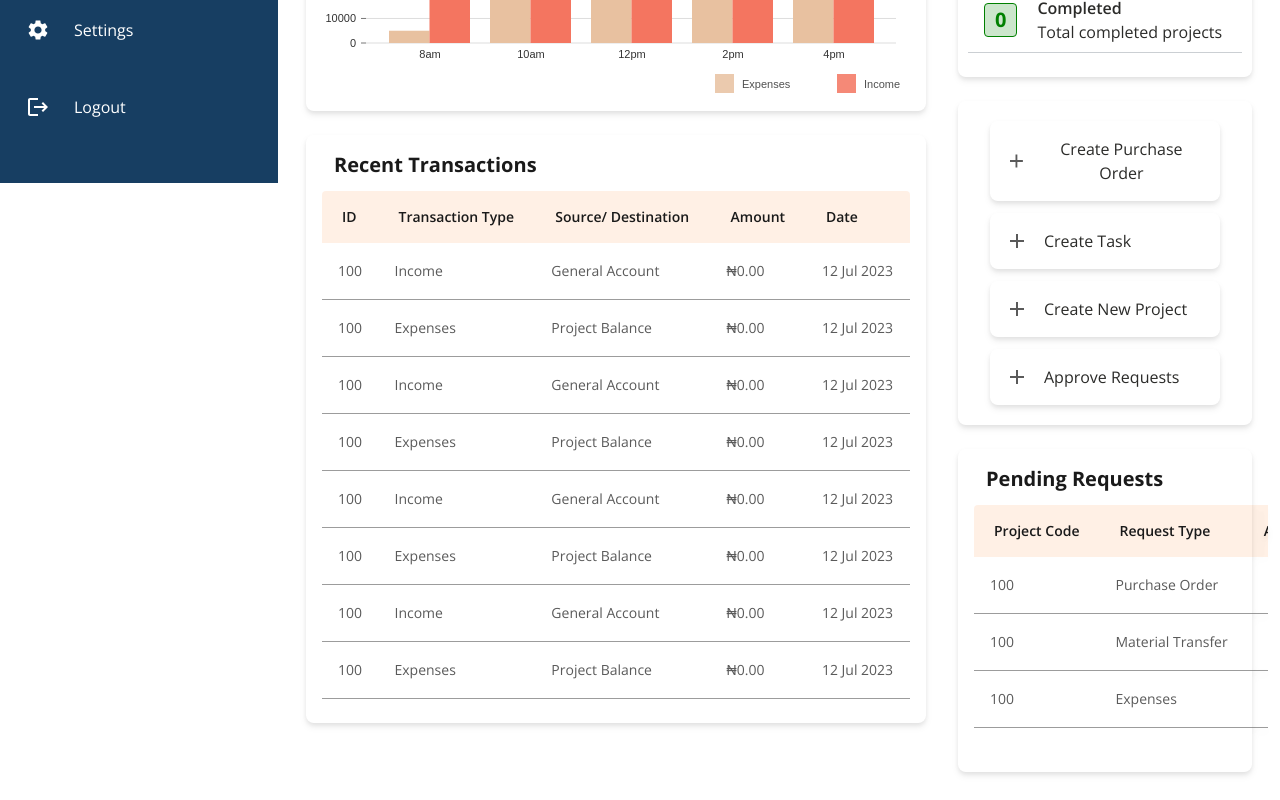
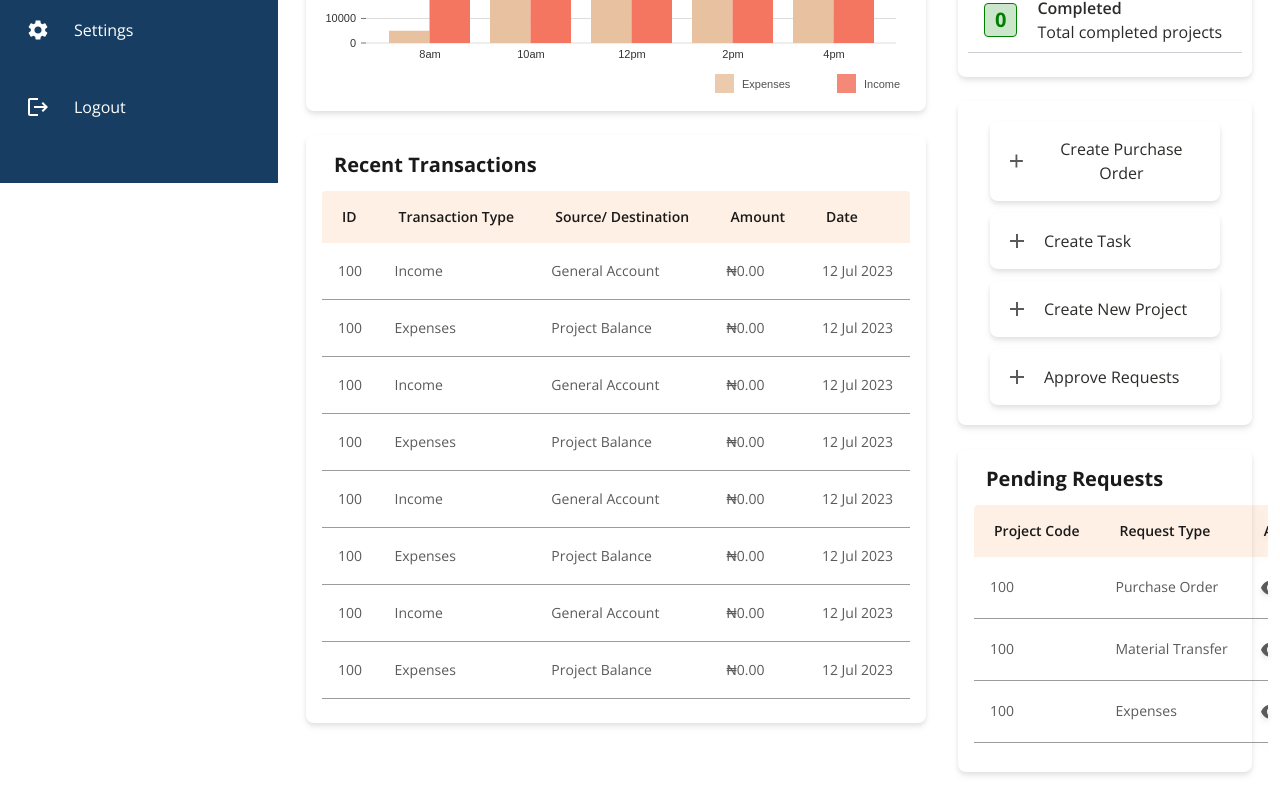
Before and after one commit to ntamiegbe/qualitrends-admin, a Next.js app: page /dashboard in a window 1280 px wide. Shown: the part 617-1417 px from the top of the page. Built offline with nearby package versions, Linux system fonts and the light colour scheme.

Commit message:
feat: Add UnhideIcon to PendingRequests component in dashboard

```diff
--- a/src/components/dashboard/PendingRequests/index.tsx
+++ b/src/components/dashboard/PendingRequests/index.tsx
@@ -1,4 +1,5 @@
 import Table from "@/components/global/Table";
+import Icons from "@/components/icons";
 
 const PendingRequests = () => {
 	const data = [
@@ -51,6 +52,9 @@ const PendingRequests = () => {
 							<td className='py-[18px] px-4 text-black-500 whitespace-nowrap'>
 								{type}
 							</td>
+							<td className='py-[18px] px-4 text-black-500 whitespace-nowrap'>
+								<Icons.UnhideIcon />
+							</td>
 						</tr>
 					);
 				}}
```
